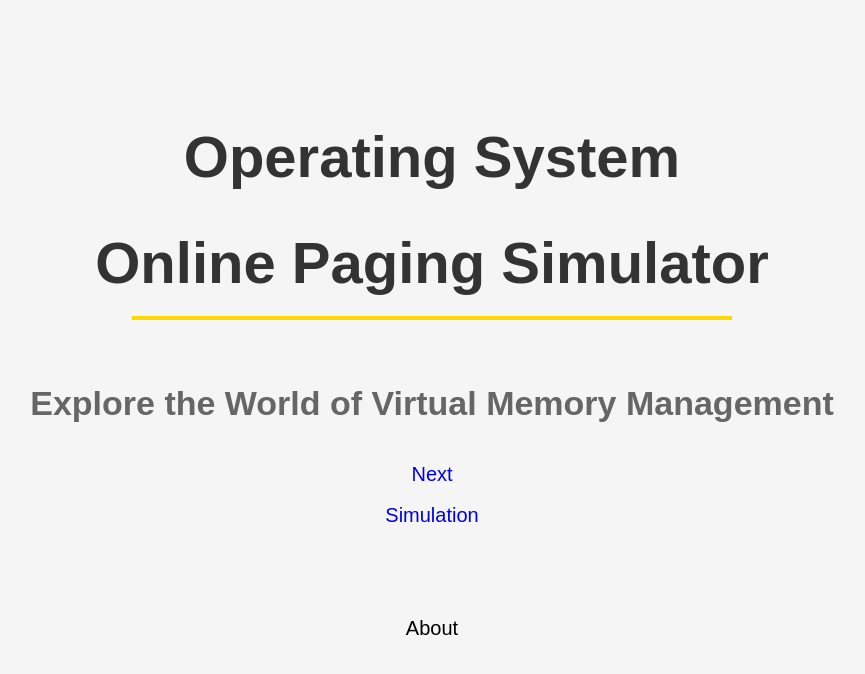
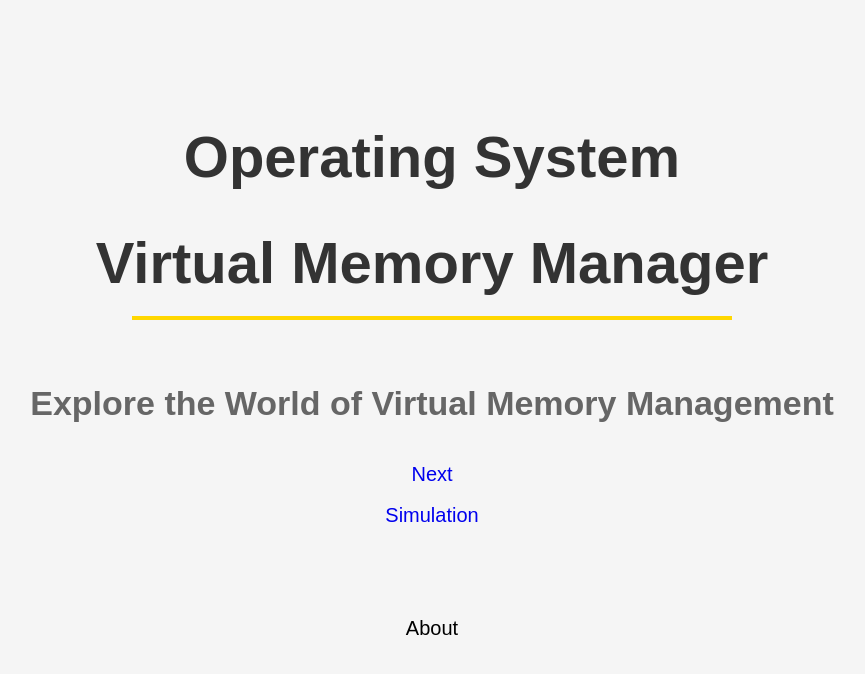
Before and after one commit to sai14karthik/pagingsimulator, a plain HTML site: page Simulation/index.html in a window 1280 px wide. Shown: the whole page, without its empty margins (208-1073 px from the left). Drawn offline with Linux system fonts and the light colour scheme.

Commit message:
Update index.html

```diff
--- a/Simulation/index.html
+++ b/Simulation/index.html
@@ -56,7 +56,7 @@
     <br>
   <div class="container">
     <h1>Operating System </h1>
-    <h1>Online Paging Simulator</h1>
+    <h1>Virtual Memory Manager</h1>
     <div class="yellow-line"></div>
     <br>
     <br>
```
